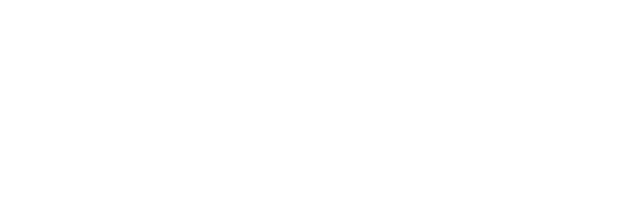
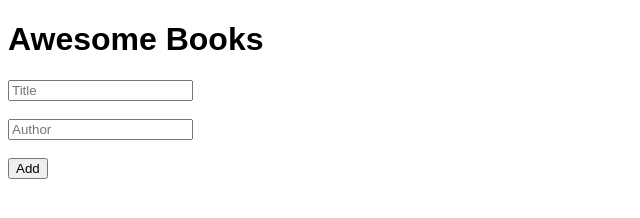
Before and after one commit to Rana-Mudassir/Awesome-books, a website: page index.html in a window 1280 px wide. Shown: the whole page, without its empty margins (0-640 px from the left). Drawn offline with Linux system fonts and the light colour scheme.

Commit message:
index.html

```diff
--- a/index.html
+++ b/index.html
@@ -8,5 +8,22 @@
     <link rel="preconnect" href="https://fonts.googleapis.com" />
     <link rel="stylesheet" href="style.css">
   </head>
+  <body>
+    <div>
+      <h1>Awesome Books</h1>
+    </div>
+    <div id="bookSection"></div>
+    <form action="">
+      <input type="text" placeholder="Title" id="inputTitle" />
+      <br />
+      <br />
+      <input type="text" placeholder="Author" id="inputAuthor" />
+      <br />
+      <br />
+      <input type="button" id="add" value="Add" />
+      <!-- <button id="add" onclick="addBook()">Add</button> -->
+    </form>
 
+    <script src="./script.js"></script>
+  </body>
 </html>
```
